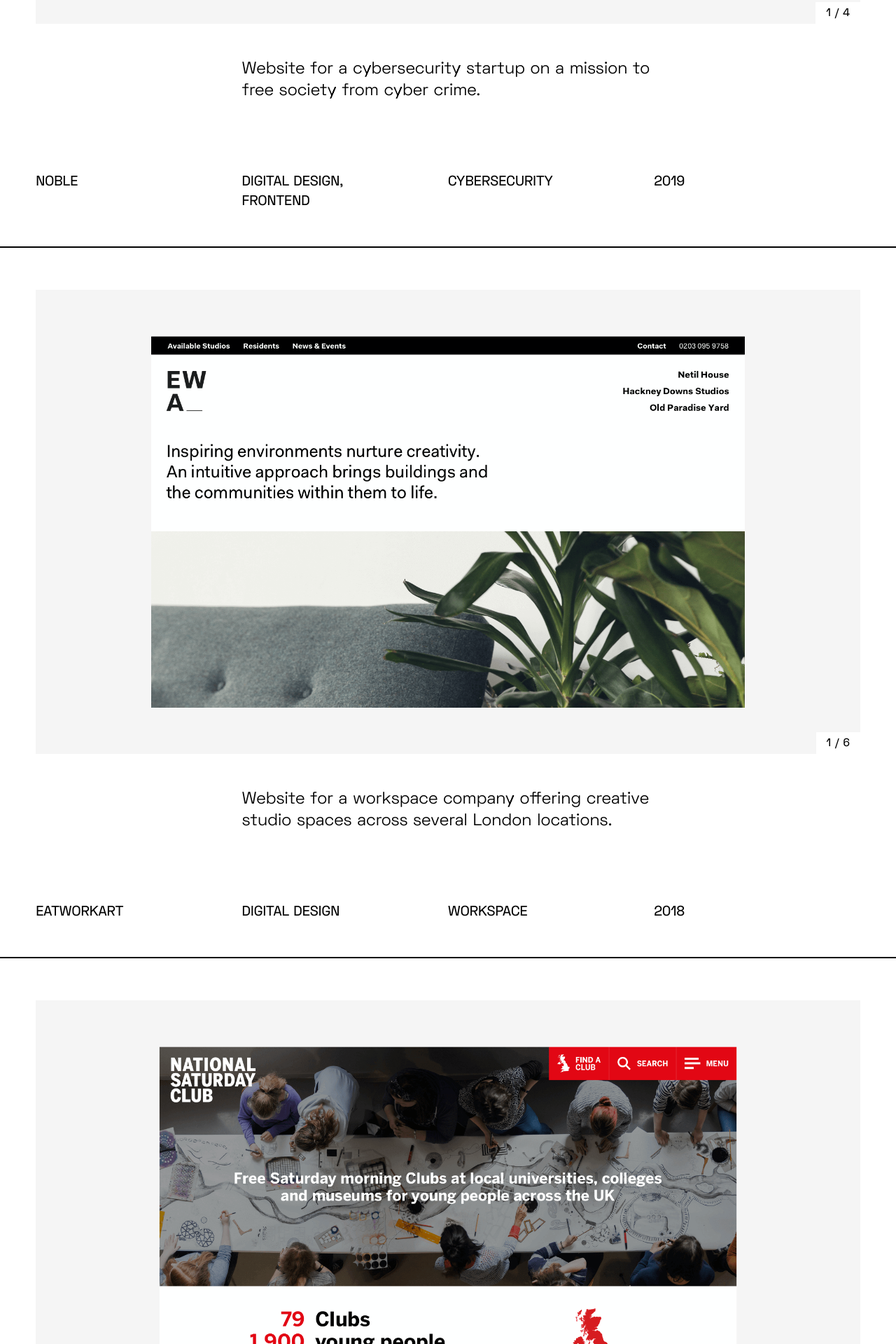
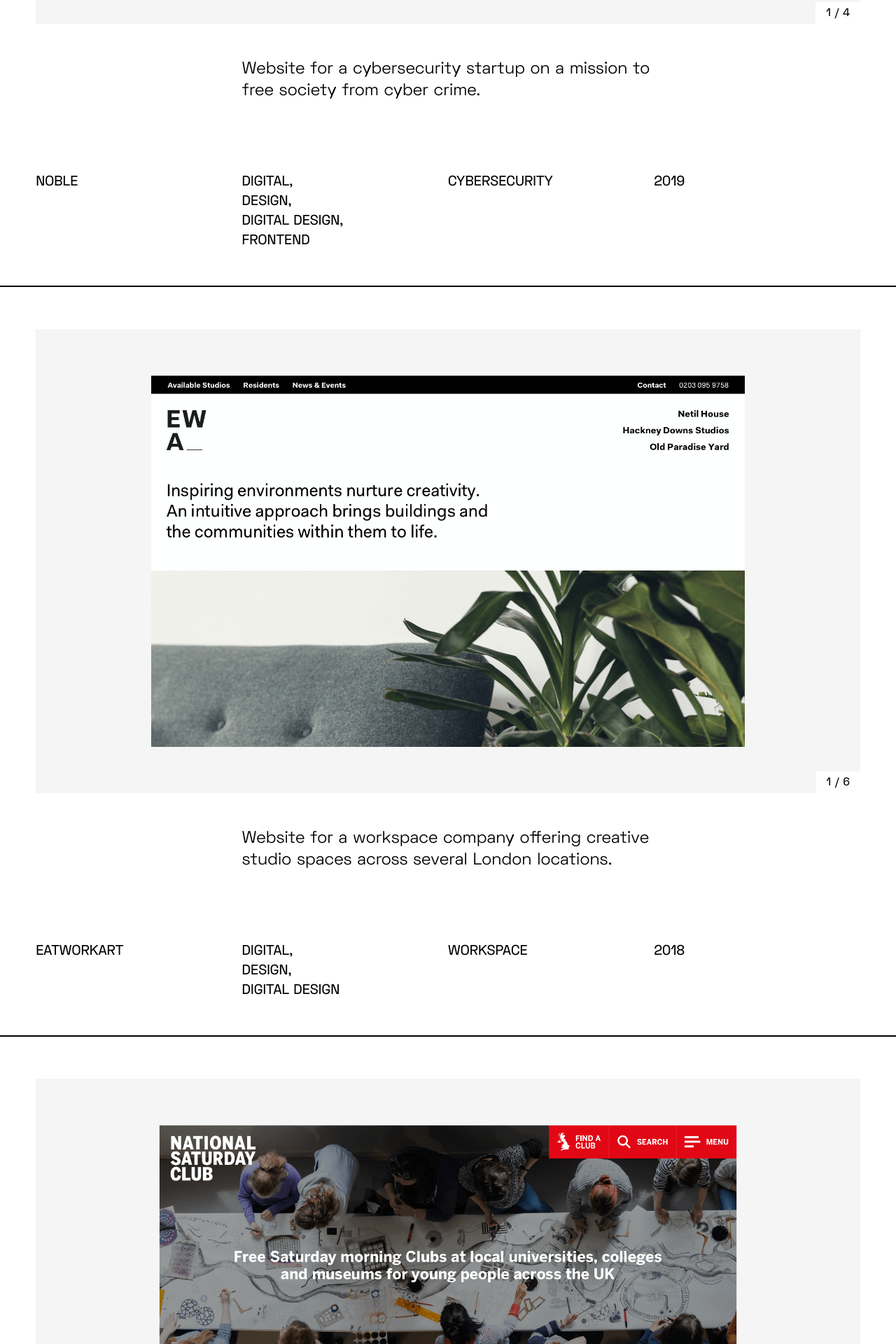
Before and after one commit to bhbale/baleywalla, a Jekyll site: the page built from index.html, in a window 1280 px wide. Shown: the part 1562-3482 px from the top of the page at 70% size. Built offline with Jekyll 4.4.1, drawn with Linux system fonts in a browser that asks for light colours; some of the changed text lies outside the part shown.

Commit message:
update to config for default fields

```diff
--- a/_config.yml
+++ b/_config.yml
@@ -18,10 +18,11 @@
     path: ""
     type: posts
   values:
-    excerpt: ""
-    industry: ""
-    year: ""
-    images: ""
+    categories: "Digital Design"
+    excerpt: "Short description of post"
+    industry: "i.e. Financial or Nonprofit"
+    year: "F2020"
+    images: "Upload images for swiper slides"
     extension: false
     layout: post
 email: baleywalla@gmail.com
```
